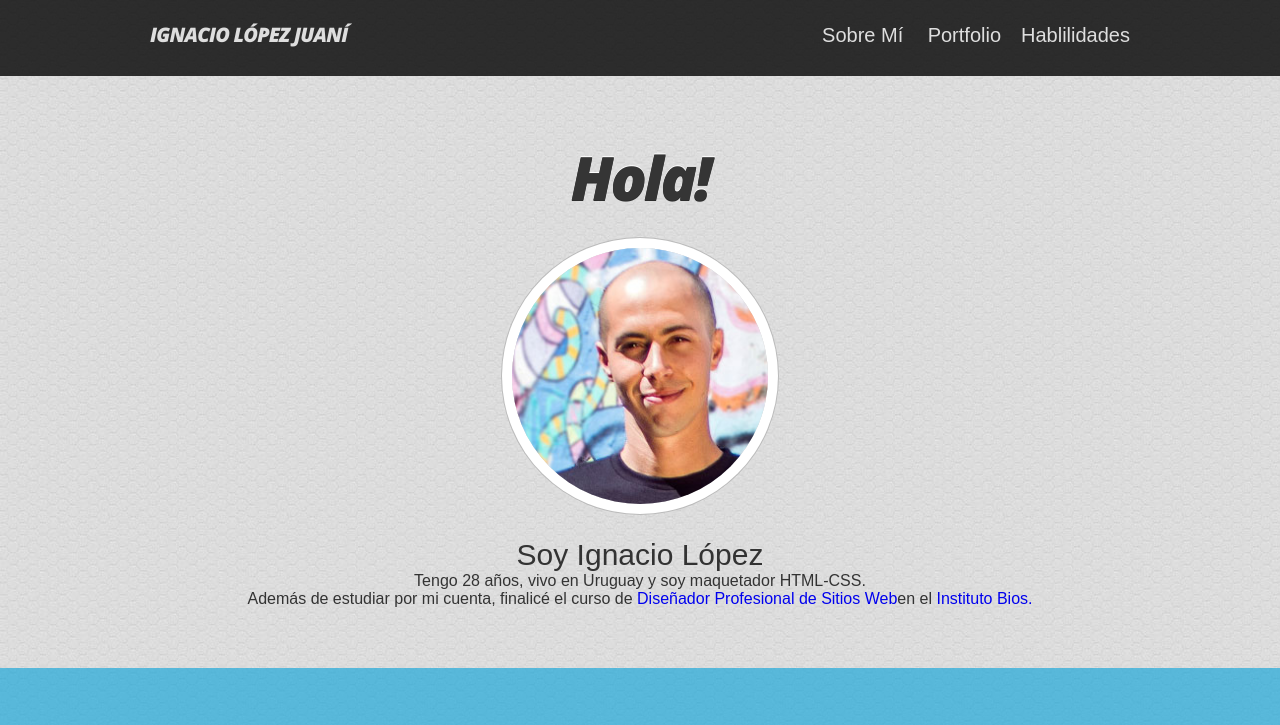
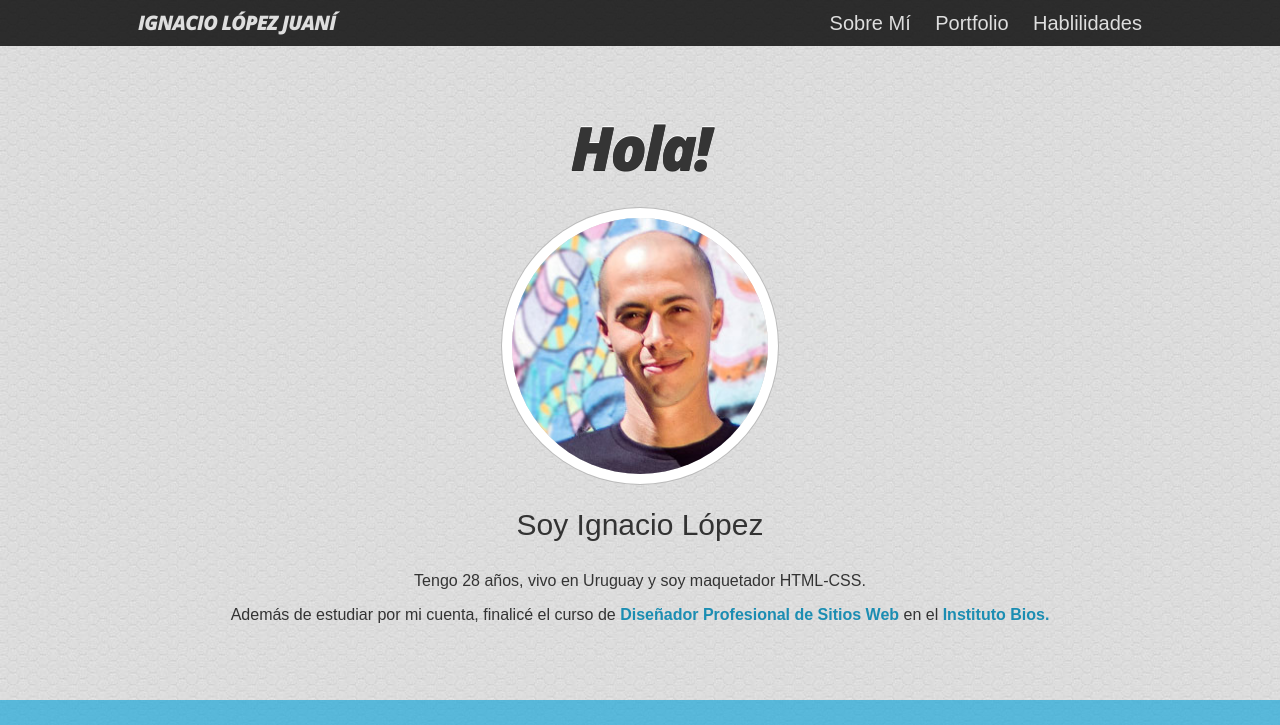
Before and after one commit to ignaciolopezjuani/my-site, a plain HTML site: page index.htm in a window 1280 px wide. Shown: the top 725 px of the page. Drawn offline with nearby package versions, Linux system fonts and the light colour scheme.

Commit message:
Use html entities and improve link styling with pseudo classes

```diff
--- a/index.htm
+++ b/index.htm
@@ -18,8 +18,8 @@
         <h1><a href="#">Ignacio L&oacute;pez Juan&iacute;</a></h1>
         <ul>
           <li><a href="#intro">Sobre M&iacute;</a></li>
-          <li><a href="#portfolio">Portfolio</a>
-          </li><li><a href="#slills">Hablilidades</a></li>
+          <li><a href="#portfolio">Portfolio</a></li>
+          <li><a href="#slills">Hablilidades</a></li>
         </ul>
       </nav>
     </div>
@@ -31,8 +31,8 @@
       <img src="media/images/ignacio_lopez_juani.jpg" alt="Ignacio Lopez Juani">
 
       <p class="highlight">Soy Ignacio L&oacute;pez</p>
-      <p>Tengo 28 años, vivo en Uruguay y soy maquetador HTML-CSS.</p>
-      <p>Adem&aacute;s de estudiar por mi cuenta, finalic&eacute; el curso de <a href="http://cursosbios.com/disenador_sitios/">Diseñador Profesional de Sitios Web</a>en el <a href="http://www.biosportal.com/">Instituto Bios.</a></p>
+      <p>Tengo 28 a&ntilde;os, vivo en Uruguay y soy maquetador HTML-CSS.</p>
+      <p>Adem&aacute;s de estudiar por mi cuenta, finalic&eacute; el curso de <a href="http://cursosbios.com/disenador_sitios/">Dise&ntilde;ador Profesional de Sitios Web</a> en el <a href="http://www.biosportal.com/">Instituto Bios.</a></p>
     </div>
   </section>
 
@@ -101,11 +101,11 @@
         <li>Bootstrap</li>
         <li>Markup sem&aacute;ntico</li>
         <li>S.E.O.</li>
-        <li>Conceptos b&aacute;sicos en Diseño de Interacci&oacute;n</li>
+        <li>Conceptos b&aacute;sicos en Dise&ntilde;o de Interacci&oacute;n</li>
       </ul>
 
       <p>Actualmente estoy estudiando jQuery y JavaScript</p>
-      <p>En el mes de Julio voy a tomar un curso intensivo de <a href="http://fido.palermo.edu/servicios_dyc/escuela_plusdc/detalle_actividad.php?id_curso=93">Diseño de Interacci&oacute;n</a>en la <a href="http://www.palermo.edu/">Universidad de Palermo.</a></p>
+      <p>En el mes de Julio voy a tomar un curso intensivo de <a href="http://fido.palermo.edu/servicios_dyc/escuela_plusdc/detalle_actividad.php?id_curso=93">Dise&ntilde;o de Interacci&oacute;n</a>en la <a href="http://www.palermo.edu/">Universidad de Palermo.</a></p>
     </div>
   </section>
 
--- a/media/css/application.css
+++ b/media/css/application.css
@@ -19,6 +19,16 @@ body {
 }
 a {
   text-decoration: none;
+}
+p a {
+  color: #1B8DB2;
+  font-weight: bold;
+}
+p a:hover {
+  text-decoration: underline;
+}
+p a:visited {
+  color: #6E0DA1;
 }
 
 /* Layout */
@@ -55,8 +65,8 @@ article h1{
 /* Header*/
 .main-header {
   background-color: rgba(0, 0, 0, 0.8);
-  height: 60px;
-  padding: 0.5em 0 0.5em 0;
+  padding: 0.5em 0;
+  overflow: auto;
 }
 .main-header h1,
 .main-header ul,
@@ -73,24 +83,22 @@ article h1{
 .main-header a:hover {
   color: #fff;
 }
-nav h1 {
+.main-header h1 {
   float: left;
-  margin: 12px;
   font-family: 'Open Sans', sans-serif;
   font-weight: 800;
   font-style: italic;
   letter-spacing: -0.05em;
   text-transform: uppercase;
-
 }
-nav ul {
+.main-header ul {
   float: right;
-  margin: 12px;
 }
 
-
-
 /* Intro */
+#intro p {
+  margin-bottom: 1em;
+}
 #intro img {
   height: 256px;
   width: 256px;
```
